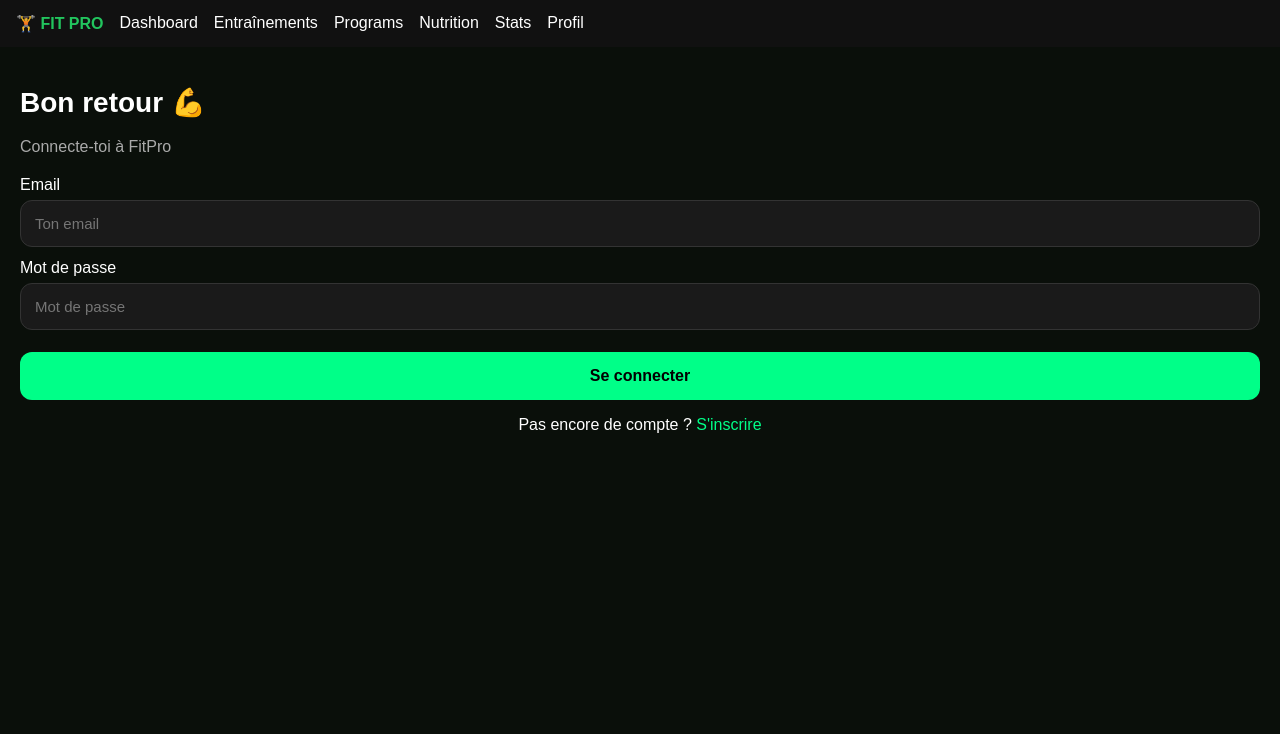
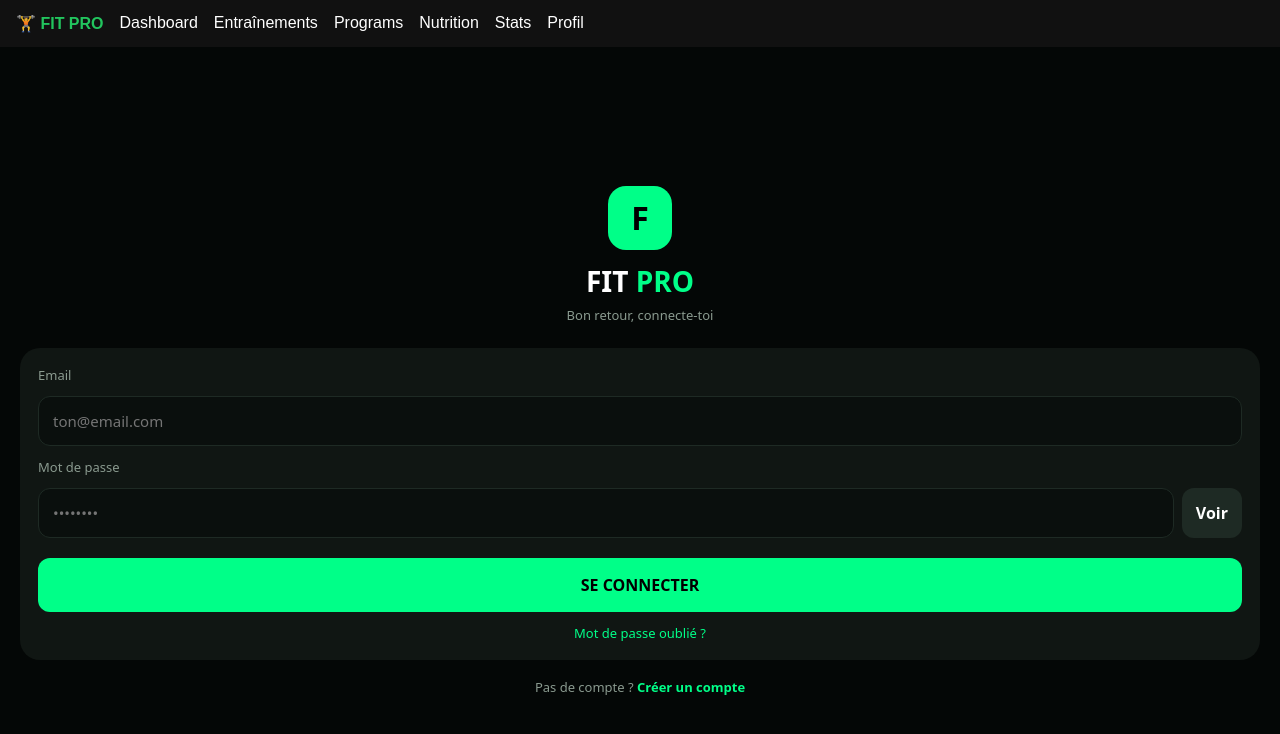
Before and after one commit to actionsdiallo-lgtm/fit-pro, a Next.js app: page /login in a window 1280 px wide. Shown: the top 734 px of the page. Built offline with nearby package versions, Linux system fonts and the light colour scheme.

Commit message:
Refactor login page layout and functionality

```diff
--- a/src/app/login/page.tsx
+++ b/src/app/login/page.tsx
@@ -1,31 +1,61 @@
 "use client";
 import { useState } from "react";
+import Link from "next/link";
 import { useRouter } from "next/navigation";
-import Link from "next/link";
+import { playClick, playSuccess } from "../../lib/sound";
 
-export default function LoginPage() {
+export default function Login() {
+  const router = useRouter();
   const [email, setEmail] = useState("");
   const [password, setPassword] = useState("");
-  const router = useRouter();
-
-  const input = { width: "100%", padding: 14, borderRadius: 12, border: "1px solid #333", backgroundColor: "#1A1A1A", color: "white", marginBottom: 12, fontSize: 15, boxSizing: "border-box" as const };
+  const [show, setShow] = useState(false);
 
   const handleLogin = () => {
-    if (!email) { alert("Mets ton email"); return; }
-    localStorage.setItem("fitpro-email", email);
+    playClick();
+    if (!email || !password) {
+      alert("Mets ton email et ton mot de passe");
+      return;
+    }
+    playSuccess();
     router.push("/dashboard");
   };
 
   return (
-    <div style={{ padding: 20, backgroundColor: "#0A0F0A", minHeight: "100vh", color: "white" }}>
-      <h1 style={{ fontSize: 28 }}>Bon retour 💪</h1>
-      <p style={{ color: "#AAA" }}>Connecte-toi à FitPro</p>
-      <label style={{ display: "block", marginBottom: 6, marginTop: 20 }}>Email</label>
-      <input style={input} placeholder="Ton email" value={email} onChange={e => setEmail(e.target.value)} />
-      <label style={{ display: "block", marginBottom: 6 }}>Mot de passe</label>
-      <input style={input} type="password" placeholder="Mot de passe" value={password} onChange={e => setPassword(e.target.value)} />
-      <button onClick={handleLogin} style={{ width: "100%", padding: 15, borderRadius: 12, border: "none", backgroundColor: "#00FF88", color: "black", fontWeight: "bold", fontSize: 16, marginTop: 10 }}>Se connecter</button>
-      <p style={{ textAlign: "center", marginTop: 16 }}>Pas encore de compte ? <Link href="/register" style={{ color: "#00FF88" }}>S&apos;inscrire</Link></p>
-    </div>
+    <main style={{ background: "#040706", minHeight: "100vh", color: "#fff", fontFamily: "system-ui", padding: 20, display: "flex", flexDirection: "column", justifyContent: "center" }}>
+      <div style={{ textAlign: "center", marginBottom: 24 }}>
+        <div style={{ width: 64, height: 64, background: "#00FF88", borderRadius: 18, display: "flex", alignItems: "center", justifyContent: "center", fontWeight: 900, color: "#000", fontSize: 32, margin: "0 auto" }}>F</div>
+        <h1 style={{ margin: "12px 0 0", fontSize: 28, fontWeight: 900 }}>FIT <span style={{ color: "#00FF88" }}>PRO</span></h1>
+        <p style={{ margin: "6px 0 0", color: "#8A9A8F", fontSize: 13 }}>Bon retour, connecte-toi</p>
+      </div>
+
+      <div style={{ background: "#101613", borderRadius: 20, padding: 18, display: "flex", flexDirection: "column", gap: 12 }}>
+        <label style={{ fontSize: 13, color: "#8A9A8F" }}>Email</label>
+        <input
+          value={email}
+          onChange={(e) => setEmail(e.target.value)}
+          placeholder="ton@email.com"
+          style={{ background: "#0A0F0D", border: "1px solid #1E2A24", borderRadius: 12, padding: "14px", color: "#fff", fontSize: 15, width: "100%", boxSizing: "border-box" }}
+        />
+        <label style={{ fontSize: 13, color: "#8A9A8F" }}>Mot de passe</label>
+        <div style={{ display: "flex", gap: 8 }}>
+          <input
+            type={show ? "text" : "password"}
+            value={password}
+            onChange={(e) => setPassword(e.target.value)}
+            placeholder="••••••••"
+            style={{ background: "#0A0F0D", border: "1px solid #1E2A24", borderRadius: 12, padding: "14px", color: "#fff", fontSize: 15, flex: 1 }}
+          />
+          <button onClick={() => { playClick(); setShow(!show); }} style={{ background: "#1E2A24", color: "#fff", border: "none", borderRadius: 12, padding: "0 14px", fontWeight: 800 }}>{show ? "Cacher" : "Voir"}</button>
+        </div>
+
+        <button onClick={handleLogin} style={{ background: "#00FF88", color: "#000", border: "none", borderRadius: 12, padding: "16px", fontWeight: 900, fontSize: 16, marginTop: 8 }}>SE CONNECTER</button>
+
+        <Link href="/forgot" style={{ textAlign: "center", color: "#00FF88", fontSize: 13, textDecoration: "none" }}>Mot de passe oublié ?</Link>
+      </div>
+
+      <p style={{ textAlign: "center", color: "#8A9A8F", fontSize: 13, marginTop: 18 }}>
+        Pas de compte ? <Link href="/register" style={{ color: "#00FF88", fontWeight: 800, textDecoration: "none" }}>Créer un compte</Link>
+      </p>
+    </main>
   );
-}
+          }
```
